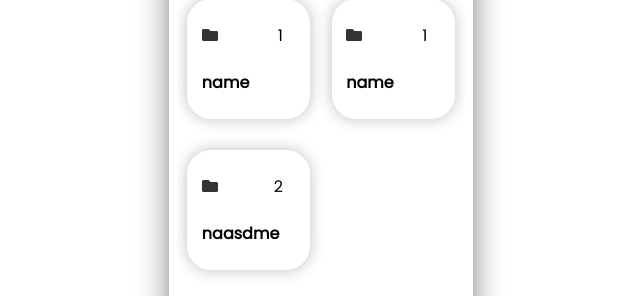
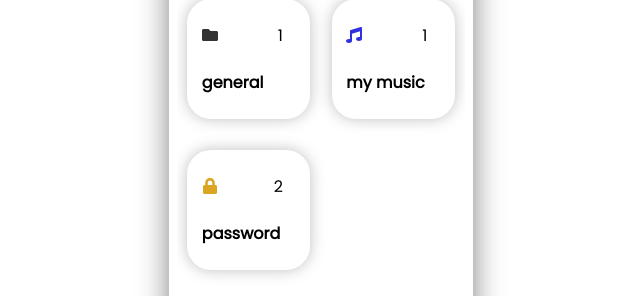
Before and after one commit to ManorHazaz/todo-list, a React (Create React App) app: page / in a window 1280 px wide. Shown: the part 341-637 px from the top of the page, without its empty margins (319-959 px from the left). Built offline with nearby package versions, Linux system fonts and the light colour scheme; a web font is replaced by a local one.

Commit message:
change the data

```diff
--- a/src/App.js
+++ b/src/App.js
@@ -11,54 +11,54 @@ function App() {
 	const [folders, setFolders] = useState([
 		{
             id: 1,
-            title: 'name',
+            title: 'general',
 			icon: 'folder',
 			tasks:
 			[
 				{
 					id: 1,
-					text: 'blaas bla bla',
+					text: 'just task',
 					done: true,
 				},
 				{
 					id: 2,
-					text: 'bla bla bla',
+					text: 'one more',
 					done: false,
 				},
 			]
         },
         {
             id: 2,
-            title: 'name',
-			icon: 'folder',
+            title: 'my music',
+			icon: 'music',
 			tasks:
 			[
 				{
 					id: 3,
-					text: 'blasdasda bla bla',
+					text: 'kendrick lamar',
 					done: true,
 				},
 				{
 					id: 4,
-					text: 'bla bla bla',
+					text: 'shazam',
 					done: false,
 				},
 			]
         },
         {
             id: 3,
-            title: 'naasdme',
-			icon: 'folder',
+            title: 'password',
+			icon: 'lock',
 			tasks:
 			[
 				{
 					id: 5,
-					text: 'bla bla bla',
+					text: 'bank - 1234',
 					done: false,
 				},
 				{
 					id: 6,
-					text: 'bla bla bla',
+					text: 'facebook -2345',
 					done: false,
 				},
 			]
```
Also changed, not shown: 1 other file (tests, documents, lock files or other folders).
